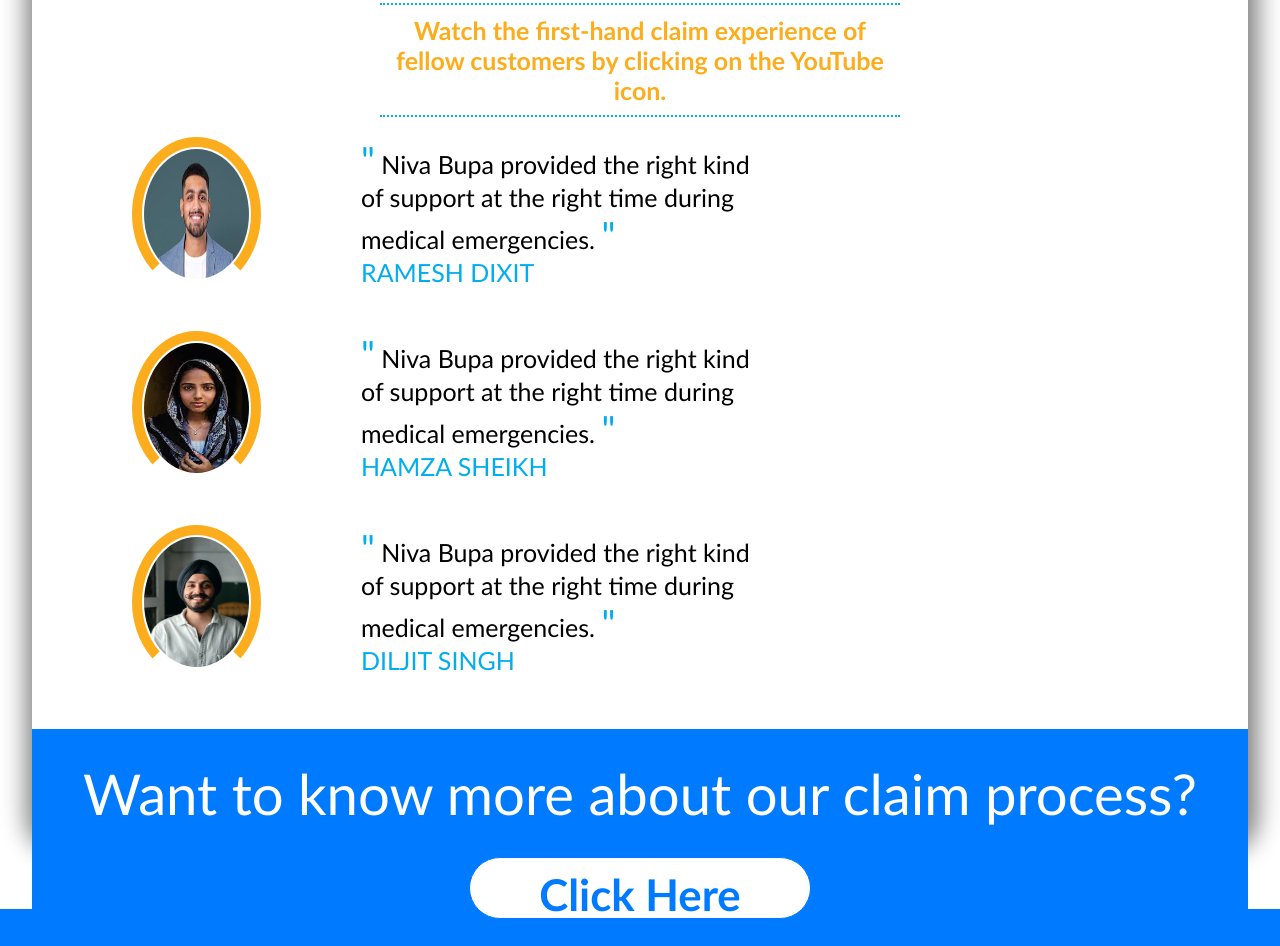
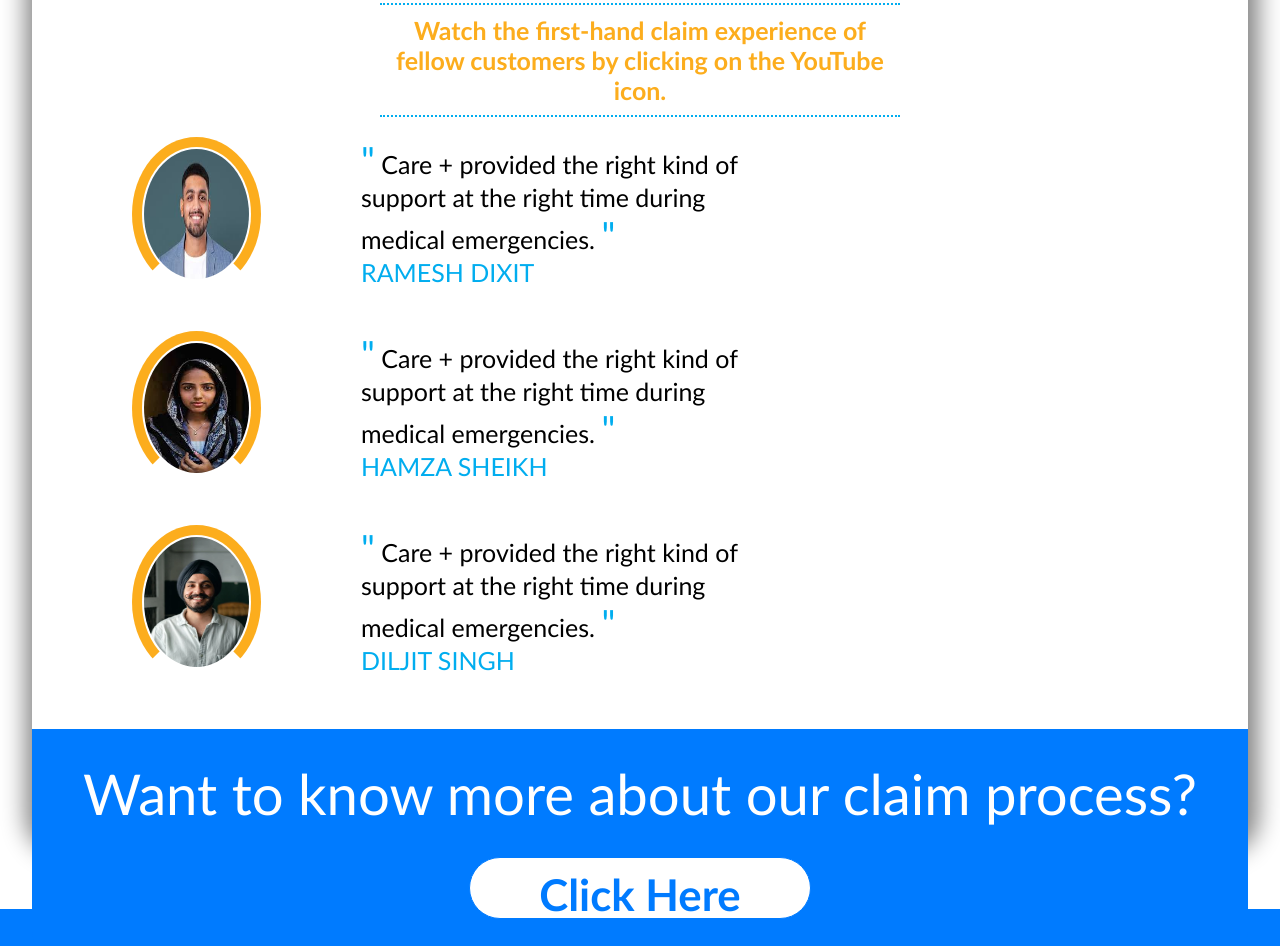
Before and after one commit to RudraMilke/My-Insurance, a plain HTML site: page index.html in a window 1280 px wide. Shown: the part 1791-2737 px from the top of the page. Drawn offline with nearby package versions, Linux system fonts and the light colour scheme.

Commit message:
index.html

```diff
--- a/index.html
+++ b/index.html
@@ -391,9 +391,9 @@
 			<b><center><p class="nhead"> IS CARE + RELIABLE DURING MEDICAL TREATMENT? </p></center></b>
 			<center><p class="ndata"> With over <b>15 Lakh claims processed^</b>, we remain committed during challenging time.</p></center><br>
 			<center><b><p id="watch" class="ndata"> Watch the first-hand claim experience of fellow customers by clicking on the YouTube icon. </p></b></center>
-			<div class="yrev"><img src="rev1.jpg" class="rev"> <p class="nhead" style=" margin-top:20px; width:400px;">"<span class="ndata" > Niva Bupa provided the right kind of support at the right time during medical emergencies.  </span>" <br><span class="nhead" style="font-size:0.4rem;">RAMESH DIXIT</span></p> </div>
-			<div class="yrev"><img src="rev2.jpg" class="rev"> <p class="nhead" style=" margin-top:20px; width:400px;">"<span class="ndata" > Niva Bupa provided the right kind of support at the right time during medical emergencies.  </span>" <br><span class="nhead" style="font-size:0.4rem;">HAMZA SHEIKH</span></p> </div>
-			<div class="yrev"><img src="rev4.webp" class="rev"> <p class="nhead" style=" margin-top:20px; width:400px;">"<span class="ndata" > Niva Bupa provided the right kind of support at the right time during medical emergencies.  </span>" <br><span class="nhead" style="font-size:0.4rem;">DILJIT SINGH</span></p> </div>
+			<div class="yrev"><img src="rev1.jpg" class="rev"> <p class="nhead" style=" margin-top:20px; width:400px;">"<span class="ndata" > Care + provided the right kind of support at the right time during medical emergencies.  </span>" <br><span class="nhead" style="font-size:0.4rem;">RAMESH DIXIT</span></p> </div>
+			<div class="yrev"><img src="rev2.jpg" class="rev"> <p class="nhead" style=" margin-top:20px; width:400px;">"<span class="ndata" > Care + provided the right kind of support at the right time during medical emergencies.  </span>" <br><span class="nhead" style="font-size:0.4rem;">HAMZA SHEIKH</span></p> </div>
+			<div class="yrev"><img src="rev4.webp" class="rev"> <p class="nhead" style=" margin-top:20px; width:400px;">"<span class="ndata"> Care + provided the right kind of support at the right time during medical emergencies.  </span>" <br><span class="nhead" style="font-size:0.4rem;">DILJIT SINGH</span></p> </div>
 			<div class="revb">
 				<center><p class="nhead" style="color:white; padding-top:30px; font-size:0.9rem;"> Want to know more about our claim process?</p></center>
 				<center><b><p class="nlink" style="background:white; margin-top:30px; font-size:0.7rem;" id="chere"> Click Here</p></b></center>
```
